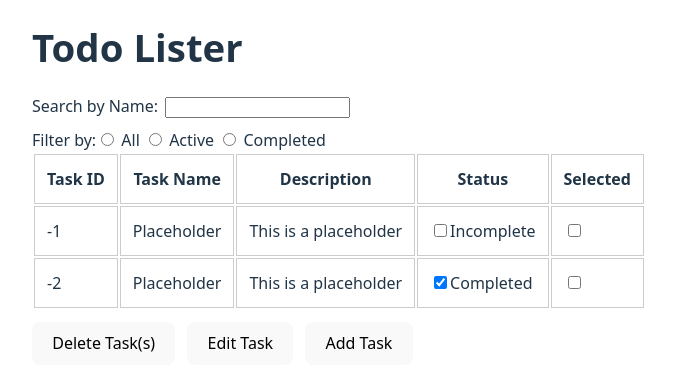
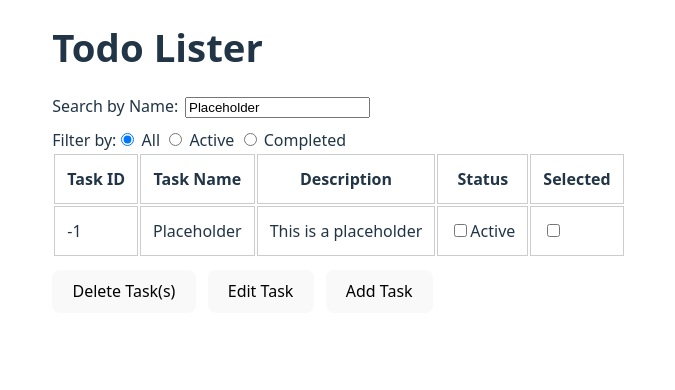
Before and after one commit to jericho-0929/react-todo, a React (Vite) app: page / in a window 1280 px wide. Shown: the top 390 px of the page, without its empty margins (301-976 px from the left). Built offline with nearby package versions, Linux system fonts and the light colour scheme.

Commit message:
Implemented list filtering by status (radio group) and substring match (search bar).

```diff
--- a/src/App.jsx
+++ b/src/App.jsx
@@ -1,23 +1,45 @@
-import { useState } from 'react';
+import { useState, useEffect } from 'react';
 import { nanoid } from 'nanoid';
 import './App.css';
 
 import Todo from "./components/Todo";
 import FilterRadio from './components/FilterRadio';
-import Search from './components/Search';
 import TaskDialog from './components/TaskDialog';
 import DeleteButton from './components/DeleteButton';
+import SearchBar from './components/Search';
 
 function App(props) {
-  const [count, setCount] = useState(0);
+  const [count, setCount] = useState(0); // TODO: Separate into activeCount & completedCount
   const [tasks, setTasks] = useState(props.tasks);
-  const [isTaskDialogOpen, setIsTaskDialogOpen] = useState(false);
   const [selectedTasks, setSelectedTasks] = useState([]);
 
+  const [statusFilter, setStatusFilter] = useState("all");
+  const [nameSearchFilter, setNameSearchFilter] = useState("Placeholder");
+
+  const [isTaskDialogOpen, setIsTaskDialogOpen] = useState(false);
+  const [isEditDialog, setIsEditDialog] = useState(false);
+
   const openTaskDialog = () => setIsTaskDialogOpen(true);
-  const closeTaskDialog = () => setIsTaskDialogOpen(false);
+  const closeTaskDialog = () => {
+    setIsTaskDialogOpen(false);
+    setIsEditDialog(false);
+  };
 
-  const todoList = tasks?.map((task) => (
+  const filteredTasksByStatus = tasks.filter((task) => {
+    if (statusFilter === "all") {
+      return true;
+    }
+    if (statusFilter === 'true') {
+      return task.isCompleted;
+    }
+    return !task.isCompleted;
+  });
+
+  const filteredTasksByName = filteredTasksByStatus.filter((task) =>
+    task.name.toLowerCase().includes(nameSearchFilter.toLowerCase().trim())
+  );
+
+  const todoList = filteredTasksByName?.map((task) => (
     <Todo
       id={task.id}
       name={task.name}
@@ -45,6 +67,28 @@ function App(props) {
     setTasks([...tasks, newTask]);
   };
 
+  function editTask(name, description) {
+    const id = selectedTasks[0];
+
+    setTasks(prevTasks => prevTasks.map(task => {
+        if (task.id === id) {
+          return {...task, name, description};
+        }
+        return task;
+      })
+    );
+  }
+
+  function handleEditSelect(event) {
+    event.preventDefault();
+    if (selectedTasks.length != 1 ) {
+      alert("Please select only one task!");
+      return null;
+    }
+    setIsEditDialog(true);
+    openTaskDialog();
+  }
+
   function handleToggleSelect(event) {
       const value = event.target.value;
 
@@ -64,15 +108,21 @@ function App(props) {
       <div className="todoapp">
 
         <div>
-          <Search/>
+          <SearchBar
+            nameSearchFilter={nameSearchFilter}
+            setNameSearchFilter={setNameSearchFilter}
+          />
         </div>
 
         <div>
-          <FilterRadio/>
+          <FilterRadio
+            statusFilter={statusFilter}
+            setStatusFilter={setStatusFilter}
+          />
         </div>
 
         <div className="todo-list-container">
-          <table>
+{          <table>
 
             <thead>
               <tr>
@@ -88,7 +138,7 @@ function App(props) {
               {todoList}
             </tbody>
 
-          </table>
+          </table>}
         </div>
 
         <div className="user-input-buttons">
@@ -98,7 +148,7 @@ function App(props) {
               selectedTasks={selectedTasks}
               setSelectedTasks={setSelectedTasks}
             />
-            <button name="editTaskBtn" type="button">
+            <button name="editTaskBtn" type="button" onClick={handleEditSelect}>
               Edit Task
             </button>
             <button name="addTaskBtn" type='button' onClick={openTaskDialog}>
@@ -108,7 +158,9 @@ function App(props) {
             <TaskDialog
               isOpen={isTaskDialogOpen}
               onClose={closeTaskDialog}
+              isEdit={isEditDialog}
               addTaskHandler={addTask}
+              editTaskHandler={editTask}
             />
         </div>
 
--- a/src/components/FilterRadio.jsx
+++ b/src/components/FilterRadio.jsx
@@ -1,23 +1,53 @@
-function FilterRadio() {
-    return (
-        <>
+function FilterRadio({statusFilter, setStatusFilter}) {
+  function handleRadioChange(event) {
+    if (event.target.value === "all") {
+      setStatusFilter("all")
+      return null;
+    }
+
+    setStatusFilter(event.target.value);
+  }
+
+  return (
+      <form>
         <label htmlFor="filter-input">
           Filter by:
         </label>
         <label htmlFor="filter-input">
-          <input type="radio" id="filter-choice-all" name="filterChoice" value="byAll" />
+          <input
+            type="radio"
+            id="filter-choice-all"
+            name="filterChoice"
+            value="all"
+            checked={statusFilter === "all"}
+            onChange={handleRadioChange}
+          />
           <span> All </span>
         </label>
         <label htmlFor="filter-input">
-          <input type="radio" id="filter-choice-all" name="filterChoice" value="byActive" />
+          <input
+            type="radio"
+            id="filter-choice-all"
+            name="filterChoice"
+            value="false"
+            checked={statusFilter === "false"}
+            onChange={handleRadioChange}
+          />
           <span> Active </span>
         </label>
-                <label htmlFor="filter-input">
-          <input type="radio" id="filter-choice-all" name="filterChoice" value="byCompleted" />
+          <label htmlFor="filter-input">
+          <input
+            type="radio"
+            id="filter-choice-all"
+            name="filterChoice"
+            value="true"
+            checked={statusFilter === "true"}
+            onChange={handleRadioChange}
+          />
           <span> Completed </span>
         </label>
-        </>
-    );
+      </form>
+  );
 }
 
 export default FilterRadio;
--- a/src/components/Search.jsx
+++ b/src/components/Search.jsx
@@ -1,4 +1,8 @@
-function FilterRadio() {
+function SearchBar({nameSearchFilter, setNameSearchFilter}) {
+  function handleSearchChange(event) {
+    setNameSearchFilter(event.target.value);
+  }
+
   return (
       <>
         <label htmlFor="search-input">
@@ -10,9 +14,11 @@ function FilterRadio() {
           id="search-input"
           name="search-input"
           autoComplete='off'
+          value={nameSearchFilter}
+          onChange={handleSearchChange}
         />
       </>
   );
 }
 
-export default FilterRadio;
+export default SearchBar;
--- a/src/components/TaskDialog.jsx
+++ b/src/components/TaskDialog.jsx
@@ -1,11 +1,9 @@
 import {useEffect, useState, useRef} from "react";
 
-function AddTaskDialog({ isOpen, onClose, addTaskHandler, editTaskHandler }) {
+function TaskDialog({ isOpen, onClose, isEdit, addTaskHandler, editTaskHandler }) {
     const ref = useRef();
     const [name, setName] = useState("");
     const [description, setDescription] = useState("");
-
-    console.log(name.length)
 
     useEffect(() => {
         if (isOpen) {
@@ -25,14 +23,19 @@ function AddTaskDialog({ isOpen, onClose, addTaskHandler, editTaskHandler }) {
         setDescription(event.target.value);
     }
 
-    function handleAddTask(event) {
+    function handleSubmit(event) {
         event.preventDefault();
         if (name.length <= 0) {
             alert("Enter a task name!");
             return null;
         }
 
-        addTaskHandler(name, description);
+        if (isEdit) {
+            editTaskHandler(name, description);
+        } else {
+            addTaskHandler(name, description);
+        }
+
         setName("");
         setDescription("");
         onClose();
@@ -44,8 +47,8 @@ function AddTaskDialog({ isOpen, onClose, addTaskHandler, editTaskHandler }) {
             onCancel={onClose}
             id="TaskDialog"
         >
-            <form onSubmit={handleAddTask}>
-                <span> Add Task: </span>
+            <form onSubmit={handleSubmit}>
+                <span> {isEdit ? 'Edit Task' : 'Add Task'} </span>
                 <br/>
                 <label htmlFor="task-name-entry"> Task Name: </label>
                 <input
@@ -75,4 +78,4 @@ function AddTaskDialog({ isOpen, onClose, addTaskHandler, editTaskHandler }) {
     );
 }
 
-export default AddTaskDialog;
+export default TaskDialog;
--- a/src/components/Todo.jsx
+++ b/src/components/Todo.jsx
@@ -13,7 +13,7 @@ function Todo(props) {
                     defaultChecked={props.isCompleted}
                     onChange= {() => props.handleToggleStatus(props.id)}
                 />
-                {props.isCompleted ? 'Completed' : 'Incomplete'}
+                {props.isCompleted ? 'Completed' : 'Active'}
             </td>
             <td>
                 <input
--- a/src/main.jsx
+++ b/src/main.jsx
@@ -5,7 +5,7 @@ import App from './App.jsx'
 
 const todoData = [
   {id: "-1", name: "Placeholder", description: "This is a placeholder", isCompleted: false, isSelected: false},
-  {id: "-2", name: "Placeholder", description: "This is a placeholder", isCompleted: true, isSelected: false}
+  {id: "-2", name: "Extra Task", description: "This is a placeholder", isCompleted: true, isSelected: false}
 ];
 
 
```
Lines whose indentation alone changed are shown as unchanged.
